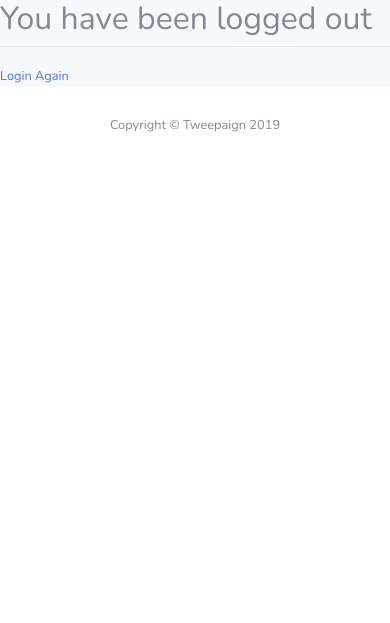
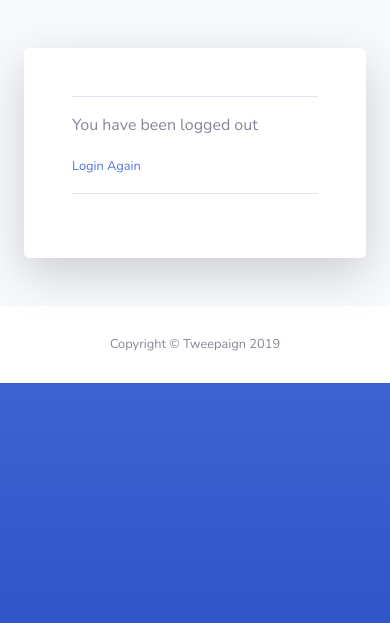
Before and after one commit to sebas673/Twitter-Sentiment-Analysis, a Django app: page /logout/ in a window 390 px wide. Shown: the top 623 px of the page. Run offline with Django 3.2, Linux system fonts and the light colour scheme; some libraries are stand-ins or nearby versions.

Commit message:
fixed logout.html

```diff
--- a/twitter_analysis/templates/twitter_analysis/base.html
+++ b/twitter_analysis/templates/twitter_analysis/base.html
@@ -14,7 +14,9 @@
 
   <!-- Custom fonts for this template-->
   <link href="{% static 'vendor/fontawesome-free/css/all.min.css' %}" rel="stylesheet" type="text/css">
-  <link href="https://fonts.googleapis.com/css?family=Nunito:200,200i,300,300i,400,400i,600,600i,700,700i,800,800i,900,900i" rel="stylesheet">
+  <link
+    href="https://fonts.googleapis.com/css?family=Nunito:200,200i,300,300i,400,400i,600,600i,700,700i,800,800i,900,900i"
+    rel="stylesheet">
 
   <!-- Custom styles for this template-->
   <link href="{% static 'css/sb-admin-2.min.css' %}" rel="stylesheet">
@@ -98,7 +100,8 @@
   </a>
 
   <!-- Logout Modal-->
-  <div class="modal fade" id="logoutModal" tabindex="-1" role="dialog" aria-labelledby="exampleModalLabel" aria-hidden="true">
+  <div class="modal fade" id="logoutModal" tabindex="-1" role="dialog" aria-labelledby="exampleModalLabel"
+    aria-hidden="true">
     <div class="modal-dialog" role="document">
       <div class="modal-content">
         <div class="modal-header">
@@ -110,7 +113,7 @@
         <div class="modal-body">Select "Logout" below if you are ready to end your current session.</div>
         <div class="modal-footer">
           <button class="btn btn-secondary" type="button" data-dismiss="modal">Cancel</button>
-          <a class="btn btn-primary" href="{% url 'login' %}">Logout</a>
+          <a class="btn btn-primary" href="{% url 'logout' %}">Logout</a>
         </div>
       </div>
     </div>
--- a/users/templates/users/logout.html
+++ b/users/templates/users/logout.html
@@ -1,9 +1,40 @@
 {% extends "twitter_analysis/base.html" %}
 {% block content %}
-<h2>You have been logged out</h2>
-<div class="border-top pt-3">
-    <small class="text-muted">
-        <a href="{% url 'login' %}">Login Again</a>
-    </small>
-</div>
+
+<body class="bg-gradient-primary">
+    <div class="container">
+
+        <!-- Outer Row -->
+        <div class="row justify-content-center">
+
+            <div class="col-xl-10 col-lg-12 col-md-9">
+
+                <div class="card o-hidden border-0 shadow-lg my-5">
+                    <div class="card-body p-0">
+                        <!-- Nested Row within Card Body -->
+                        <div class="row">
+                            <div class="col-lg-6 d-none d-lg-block bg-login-image"></div>
+                            <div class="col-lg-6">
+                                <div class="p-5">
+                                    <div class="text-center">
+                                    </div>
+
+                                    <div class="border-top pt-3">
+                                        <p>You have been logged out</p>
+                                        <small class="text-muted">
+                                            <a href="{% url 'login' %}">Login Again</a>
+                                        </small>
+                                    </div>
+                                    <hr>
+                                    <div class="text-center">
+                                    </div>
+                                </div>
+                            </div>
+                        </div>
+                    </div>
+                </div>
+            </div>
+        </div>
+    </div>
+</body>
 {% endblock content %}
```
Lines whose indentation alone changed are shown as unchanged.
